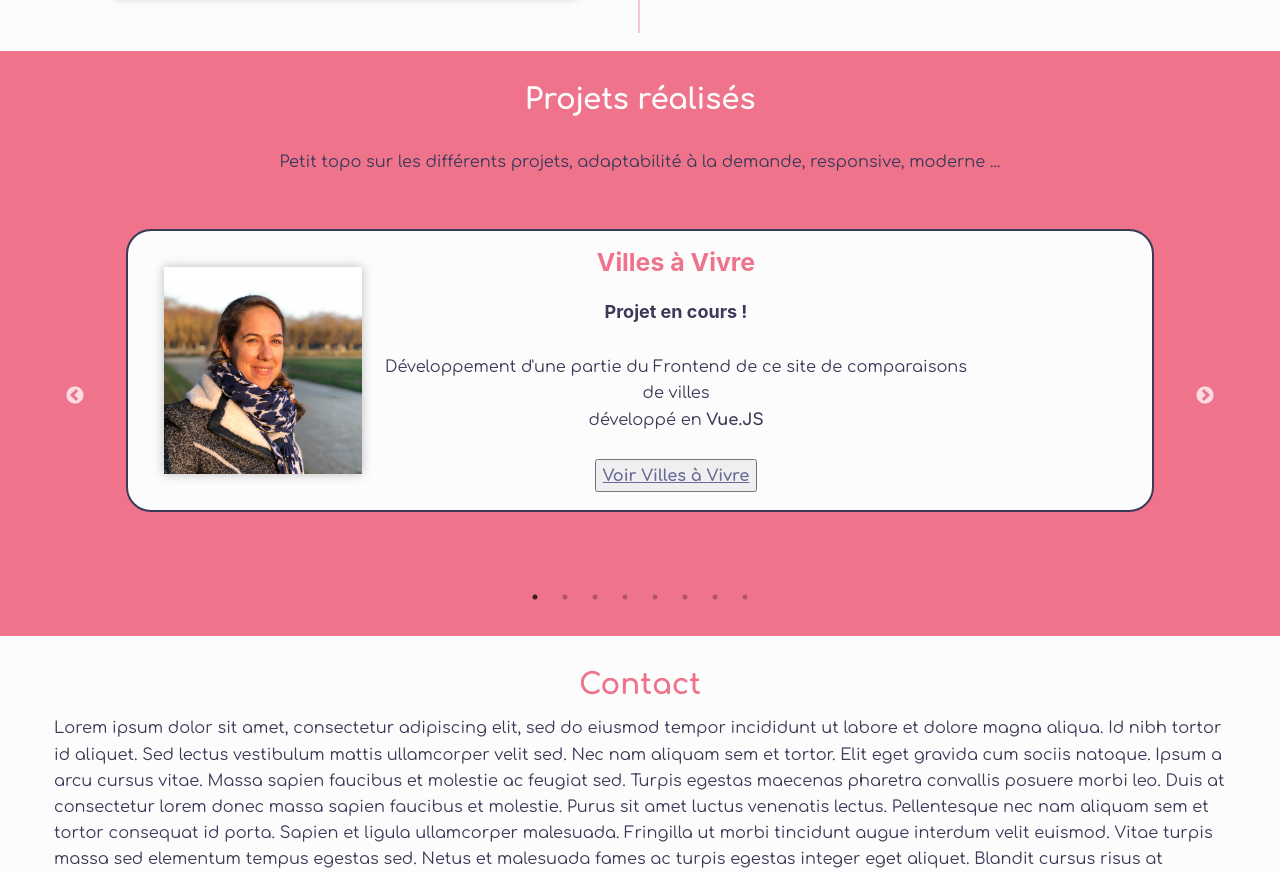
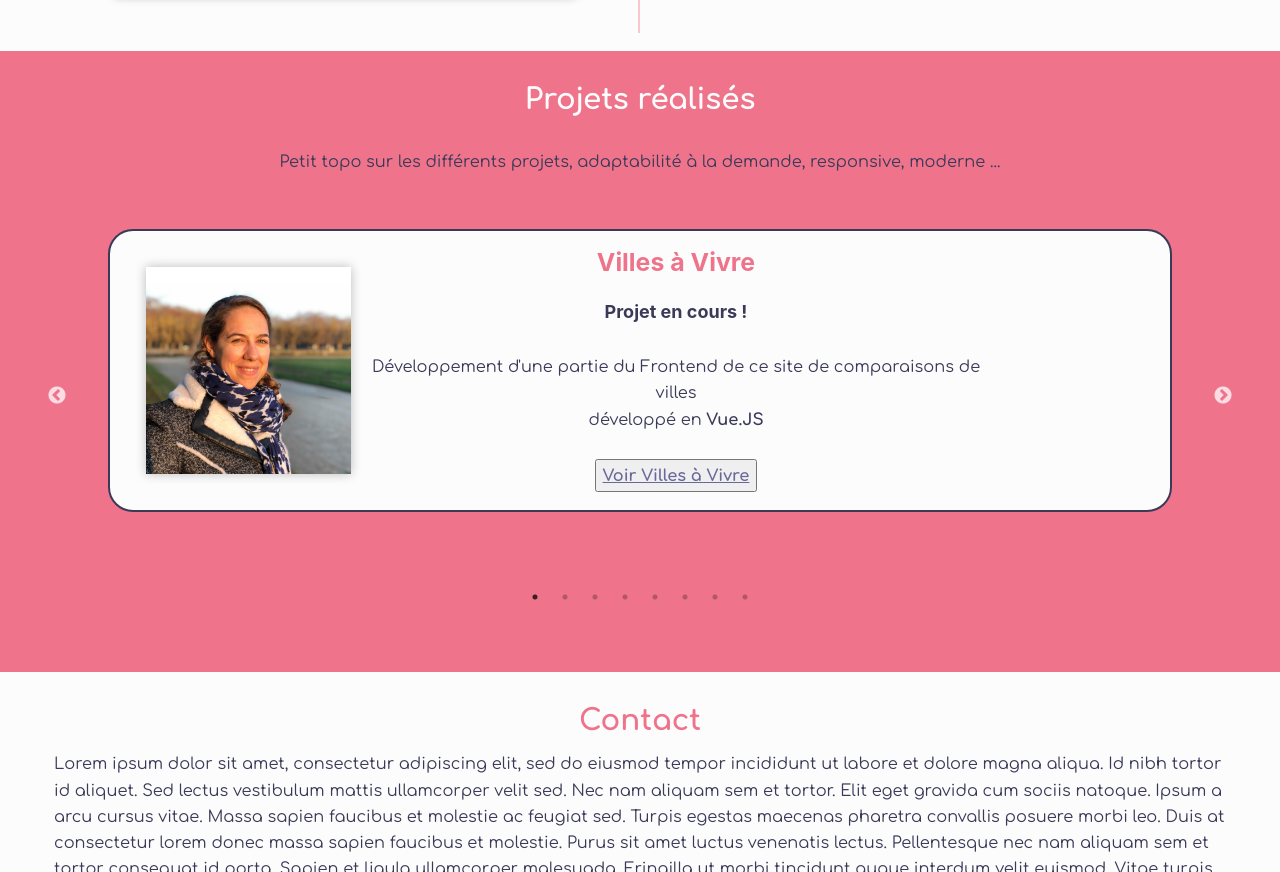
Before and after one commit to Lilimly/portfolio, a Gatsby site in the folder gatsby-portfolio/: page / in a window 1280 px wide. Shown: the part 4877-5749 px from the top of the page. Built offline with nearby package versions, Linux system fonts and the light colour scheme; Gatsby itself is replaced by a stand-in of ours.

Commit message:
optimisation section projets

```diff
--- a/gatsby-portfolio/src/scss/index.scss
+++ b/gatsby-portfolio/src/scss/index.scss
@@ -193,7 +193,8 @@
     }
   }
   #section2 {
-    padding: 1em 3em 1em 3em;
+    height: auto;
+    padding: 1em 2em 3em 2em;
     background-color: $primary_color;
     @include section-style;
     h2 {
```
Also changed, not shown: gatsby-portfolio/src/components/Carousel.jsx (+5 -5 lines), gatsby-portfolio/src/css/index.css, 1 other file.
